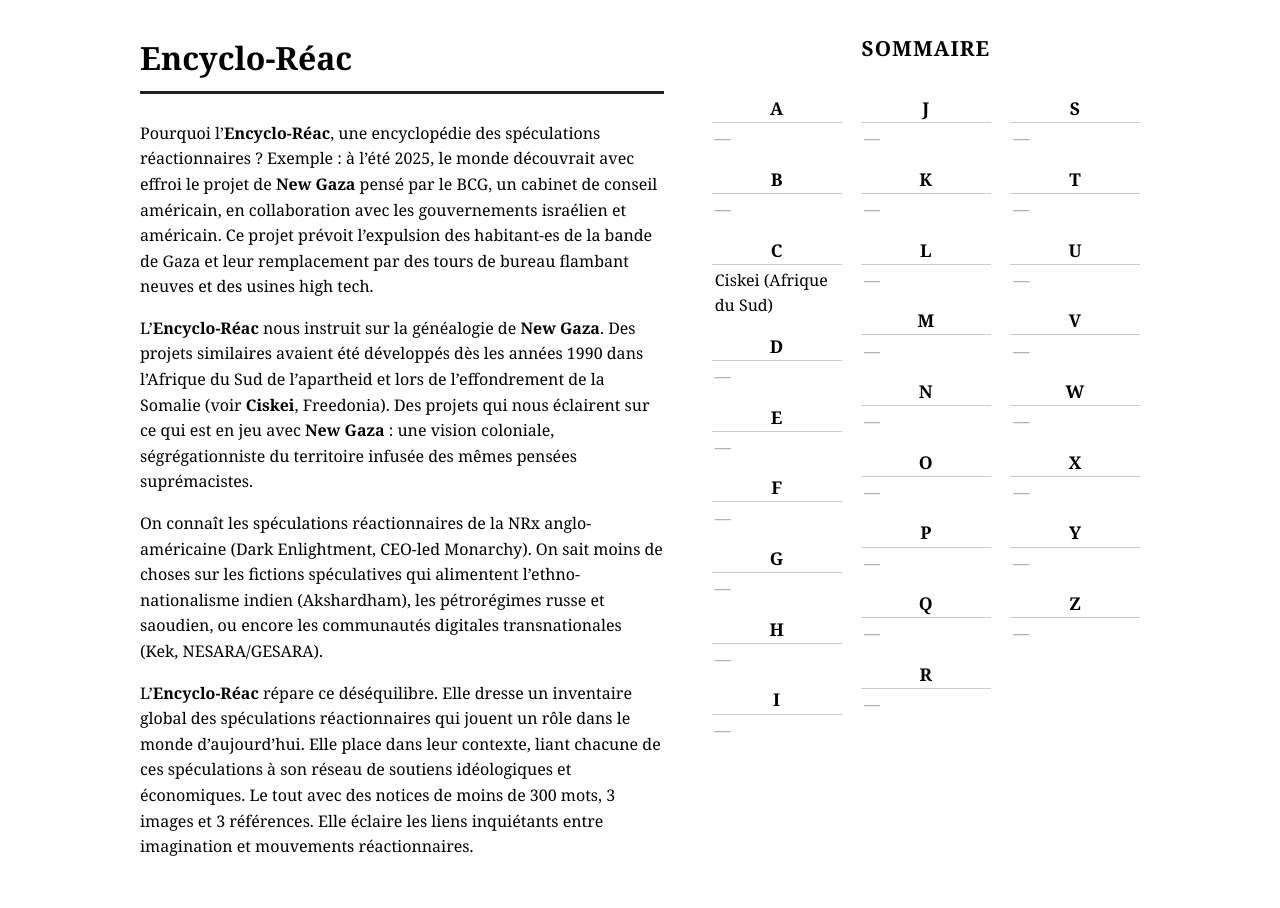
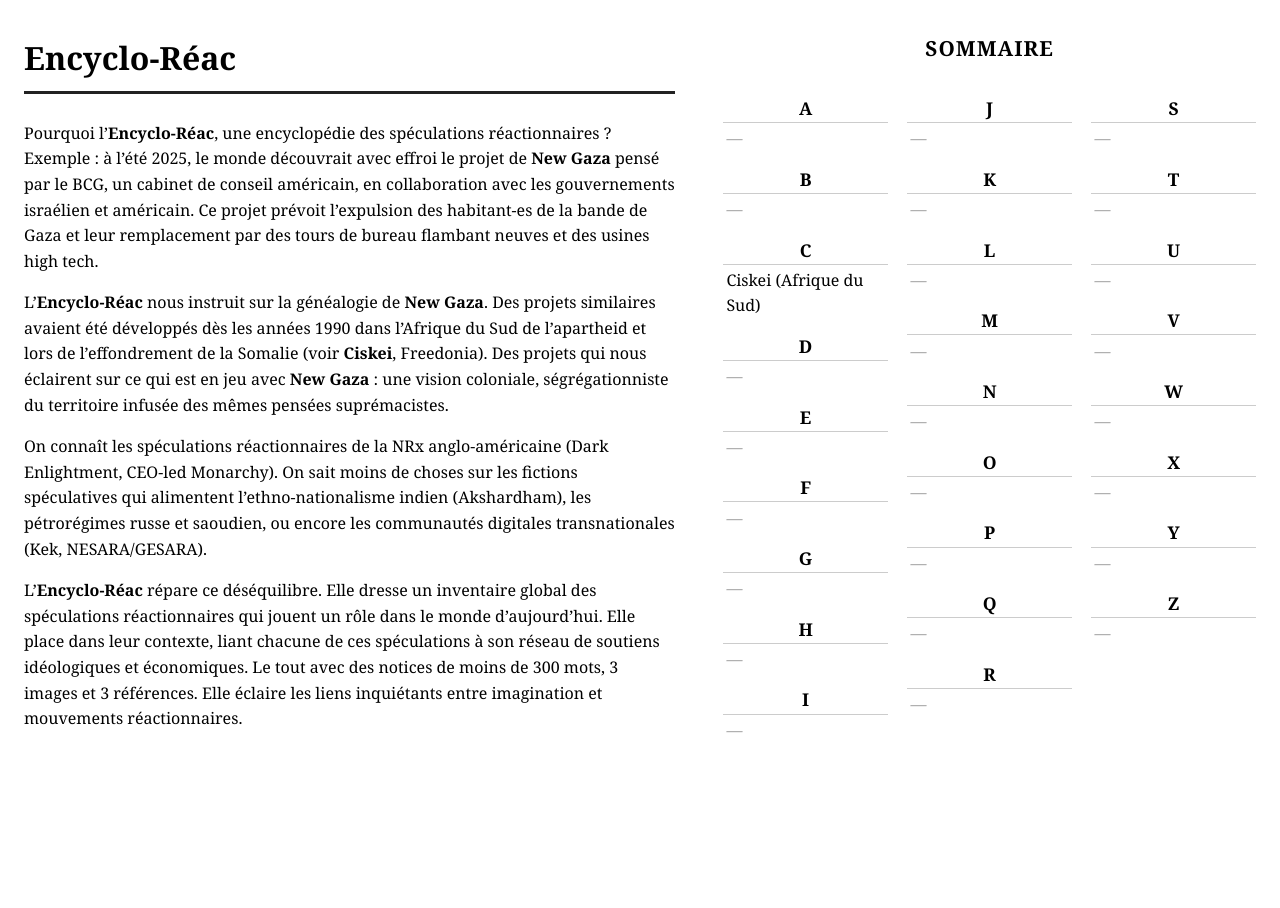
Before and after one commit to encycloreac/encycloreac.github.io, a Jekyll site: the page built from index.html, in a window 1280 px wide. Built offline with Jekyll 4.4.1, drawn with Linux system fonts in a browser that asks for light colours.

Commit message:
Add files via upload

```diff
--- a/assets/css/style.css
+++ b/assets/css/style.css
@@ -5,7 +5,7 @@
 
 body {
   margin: 0;
-  padding: 2rem;
+  padding: 2rem 1.5rem;
   font-family: Georgia, 'Times New Roman', Cambria, serif;
   line-height: 1.6;
   color: #000;
@@ -15,7 +15,7 @@
 /* ===================== PAGE D'ACCUEIL ===================== */
 
 .home-container {
-  max-width: 1000px;
+  max-width: 1400px;
   margin: 0 auto;
   display: flex;
   gap: 3rem;
```
